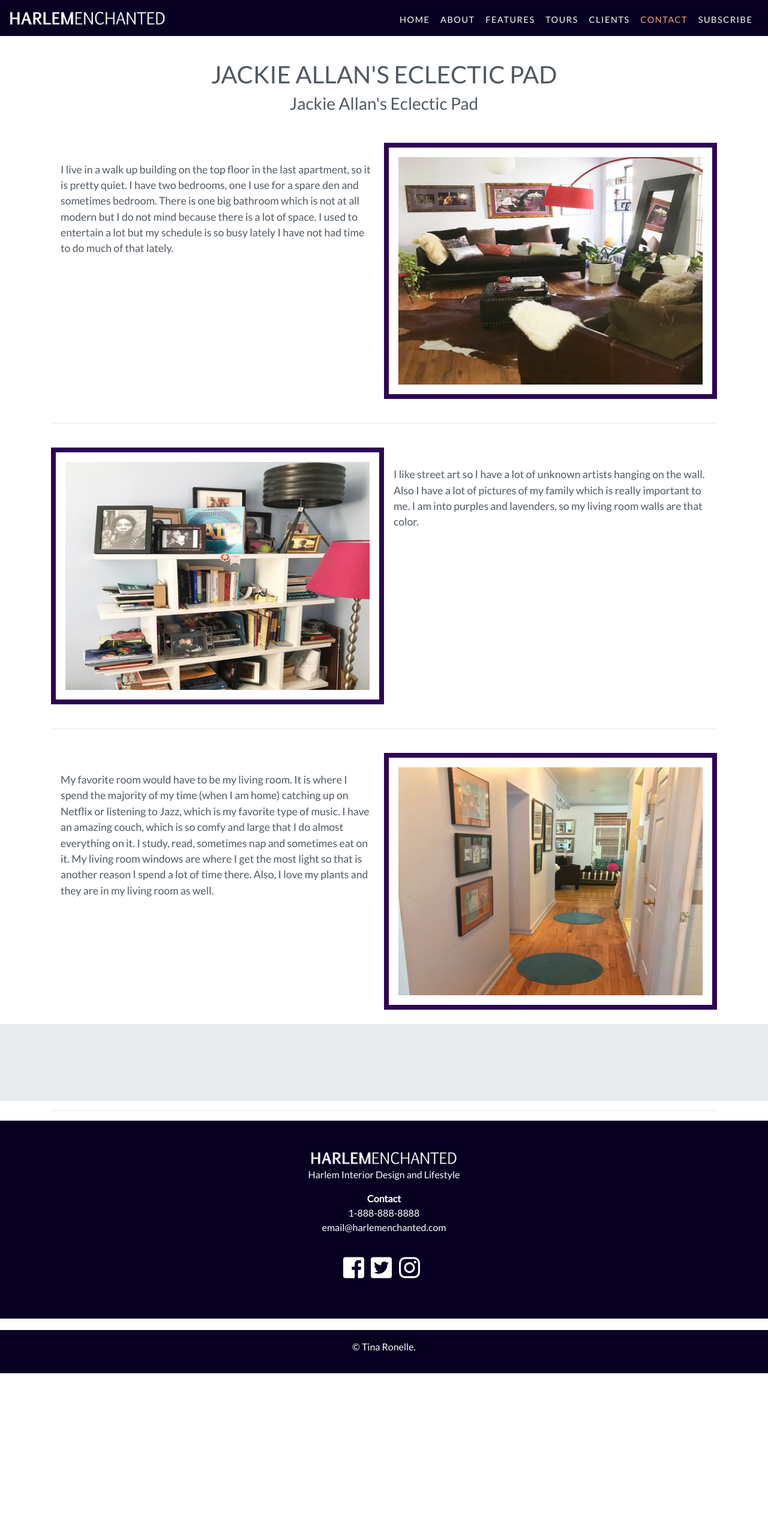
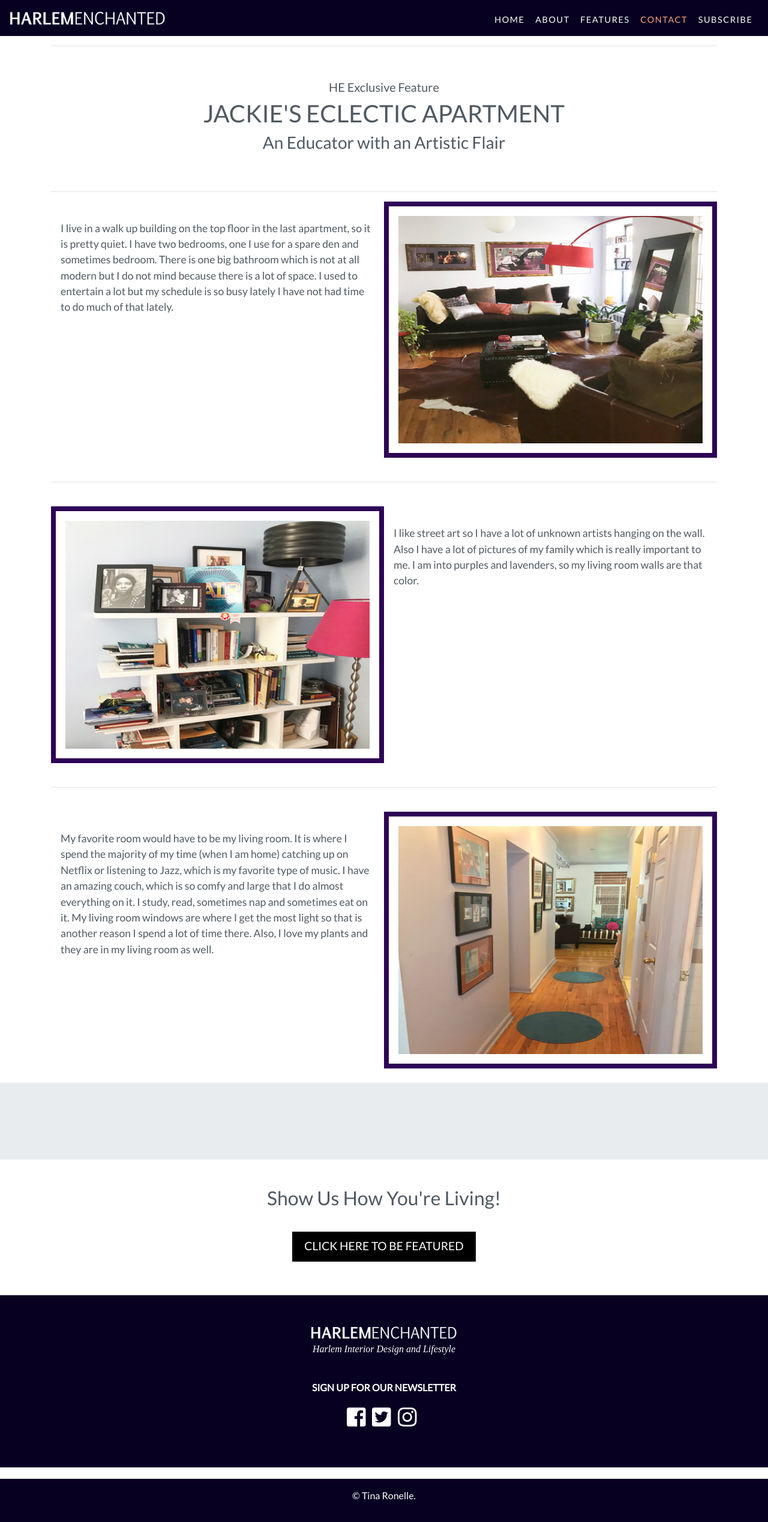
Before and after one commit to tinaronelle/FiProPS2Win2019TR, a plain HTML site: page jackie.html in a window 1280 px wide. Shown: the whole page at 60% size. Before the commit the page ends 2289 px from the top, so only its background shows below. Drawn offline with nearby package versions, Linux system fonts and the light colour scheme; files whose address does not match are found by name.

Commit message:
Update jackie.html

```diff
--- a/jackie.html
+++ b/jackie.html
@@ -10,7 +10,8 @@
     <meta name="viewport" content="width=device-width, initial-scale=1, shrink-to-fit=no">
 
     <!-- Bootstrap CSS -->
-    <link rel="stylesheet" href="https://stackpath.bootstrapcdn.com/bootstrap/4.3.1/css/bootstrap.min.css" integrity="sha384-ggOyR0iXCbMQv3Xipma34MD+dH/1fQ784/j6cY/iJTQUOhcWr7x9JvoRxT2MZw1T" crossorigin="anonymous">
+    <link rel="stylesheet" href="https://stackpath.bootstrapcdn.com/bootstrap/4.3.1/css/bootstrap.min.css"
+        integrity="sha384-ggOyR0iXCbMQv3Xipma34MD+dH/1fQ784/j6cY/iJTQUOhcWr7x9JvoRxT2MZw1T" crossorigin="anonymous">
     <link rel="stylesheet" href="css/style.css">
     <link rel="shortcut icon" href="favicon.png">
 
@@ -20,7 +21,7 @@
 
     <!--**--Start Navigation--**-->
     <nav class="navbar navbar-expand-md navbar-dark bg-dark sticky-top">
-        <a class="navbar-brand" href="#"><img src="img/he_testtrg.png" alt=""></a>
+        <a class="navbar-brand" href="index.html"><img src="img/he_testtrg.png" alt="he logo"></a>
         <button class="navbar-toggler" type="button" data-toggle="collapse" data-target="#navbarResponsive">
             <span class="navbar-toggler-icon"></span>
         </button>
@@ -31,16 +32,10 @@
                     <a class="nav-link" href="index.html">Home</a>
                 </li>
                 <li class="nav-item">
-                    <a class="nav-link" href="#about">About</a>
+                    <a class="nav-link" href="index.html">About</a>
                 </li>
                 <li class="nav-item">
-                    <a class="nav-link" href="#features">Features</a>
-                </li>
-                <li class="nav-item">
-                        <a class="nav-link" href="#tours">Tours</a>
-                    </li>
-                <li class="nav-item">
-                    <a class="nav-link" href="#clients">Clients</a>
+                    <a class="nav-link" href="sasha.html">Features</a>
                 </li>
                 <li class="nav-item">
                     <a class="nav-link" href="#contact">Contact</a>
@@ -52,7 +47,13 @@
         </div>
     </nav>
     <!--**--Navigation Ends--**-->
+
     <!--**--End Home Section--**-->
+    <div class="container">
+        <div class="rule">
+            <hr class="style8">
+        </div>
+    </div>
 
     <!--  Start Opening Paragraph  -->
 
@@ -61,20 +62,32 @@
         <div class="container">
             <div class="row">
                 <div class="col-12 narrow text-center">
-                  <h1> Jackie Allan's Eclectic Pad</h1>
-                    <h3 class="subheading"> Jackie Allan's Eclectic Pad</h3>
-                    </div>
+                    <h5>HE Exclusive Feature</h5>
+                    <h1> Jackie's Eclectic Apartment</h1>
+                    <h3 class="subheading">An Educator with an Artistic Flair </h3>
                 </div>
             </div>
         </div>
 
         <!-- End Opening Paragraph Section  -->
-    <!--<div class="jumbotron">-->
+
+        <!--He Rule  -->
+        <div class="container">
+            <div class="rule">
+                <hr class="style8">
+            </div>
+        </div>
+        <!--He Rule  -->
 
         <div class="container">
             <div class="row padding">
                 <div class="col-lg-6">
-                            <p class="intro-graph">I live in a walk up building on the top floor in the last apartment, so it is pretty quiet. I have two bedrooms, one I use for a spare den and sometimes bedroom. There is one big bathroom which is not at all modern but I do not mind because there is a lot of space. I used to entertain a lot but my schedule is so busy lately I have not had time to do much of that lately.</p>
+                    <p class="intro-graph">I live in a walk up building on the top floor in the last apartment, so it is
+                        pretty quiet. I have two bedrooms, one I use for a spare den and sometimes bedroom. There is one
+                        big
+                        bathroom which is not at all modern but I do not mind because there is a lot of space. I used to
+                        entertain a lot but my schedule is so busy lately I have not had time to do much of that lately.
+                    </p>
                 </div>
                 <div class="col-lg-6 border border-dark">
                     <img src="img/hejackielivingroomfullfinal-sizedffeature.jpg" class="img-fluid">
@@ -97,7 +110,10 @@
                 </div>
 
                 <div class="col-lg-6">
-                                <p class="intro-graph"> I like street art so I have a lot of unknown artists hanging on the wall. Also I have a lot of pictures of my family which is really important to me. I am into purples and lavenders, so my living room walls are that color.</p>
+                    <p class="intro-graph"> I like street art so I have a lot of unknown artists hanging on the wall.
+                        Also I
+                        have a lot of pictures of my family which is really important to me. I am into purples and
+                        lavenders, so my living room walls are that color.</p>
                 </div>
 
             </div>
@@ -115,7 +131,14 @@
         <div class="container">
             <div class="row padding">
                 <div class="col-lg-6">
-                                    <p class="intro-graph">My favorite room would have to be my living room. It is where I spend the majority of my time (when I am home) catching up on Netflix or listening to Jazz, which is my favorite type of music. I have an amazing couch, which is so comfy and large that I do almost everything on it. I study, read, sometimes nap and sometimes eat on it. My living room windows are where I get the most light so that is another reason I spend a lot of time there. Also, I love my plants and they are in my living room as well. </p>
+                    <p class="intro-graph">My favorite room would have to be my living room. It is where I spend the
+                        majority of my time (when I am home) catching up on Netflix or listening to Jazz, which is my
+                        favorite type of music. I have an amazing couch, which is so comfy and large that I do almost
+                        everything on it. I study, read, sometimes nap and sometimes eat on it. My living room windows
+                        are
+                        where I get the most light so that is another reason I spend a lot of time there. Also, I love
+                        my
+                        plants and they are in my living room as well. </p>
                 </div>
                 <div class="col-lg-6 border border-dark">
                     <img src="img/hejackiehallway2-sizedfeature.jpg" class="img-fluid">
@@ -132,31 +155,32 @@
         <div class="jumbotron">
         </div>
 
-    <!--**--Harlem Enchanted Rule--**-->
-
-    <div class="container">
-        <div class="rule">
-                <hr class="style8">
+        <!--===Start Contact Section/Call to Action===-->
+        <div class="row">
+            <div class="col-12 narrow text-center">
+                <p class="calltoaction">Show Us How You're Living!</p>
+                <a class="btn btn-secondary btn-md" href="#" target="_blank">Click Here
+                    to Be Featured</a>
             </div>
         </div>
 
-    <!--**--Start Contact Section--**-->
-
-            <div id="contact" class="offset">
+        <div id="contact" class="offset 0">
 
             <footer>
                 <div class="row justify-content-center">
                     <div class="col-md-5 text-center">
-                            <img src="img/he_testtrg.png">
-                            <p>Harlem Interior Design and Lifestyle</p>
-                            <strong>Contact</strong>
-                            <p>1-888-888-8888 <br>email@harlemenchanted.com</p>
-                            <a href="" target="_blank"><i class="fab fa-facebook-square" style="font-size:40px"></i></a>
-                            <a href="" target="_blank"><i class="fab fa-twitter-square" style="font-size:40px"></i></a>
-                            <a href="" target="_blank"><i class="fab fa-instagram" style="font-size:40px"></i></a>
+                        <img src="img/he_testtrg.png" href="index.html" alt="he logo" />
+                        <p class="contactsubhead">Harlem Interior Design and Lifestyle</p>
+                        <br>
+                        <strong><a href>SIGN UP FOR OUR NEWSLETTER</a></strong>
+
+                        <br>
+                        <a href="" target="_blank"><i class="fab fa-facebook-square" style="font-size:36px"></i></a>
+                        <a href="" target="_blank"><i class="fab fa-twitter-square" style="font-size:36px"></i></a>
+                        <a href="" target="_blank"><i class="fab fa-instagram" style="font-size:36px"></i></a>
                     </div>
 
-                        <hr class="socket">
+                    <hr class="socket" />
                     &copy Tina Ronelle.
                 </div>
             </footer>
```
Lines whose indentation alone changed are shown as unchanged.
